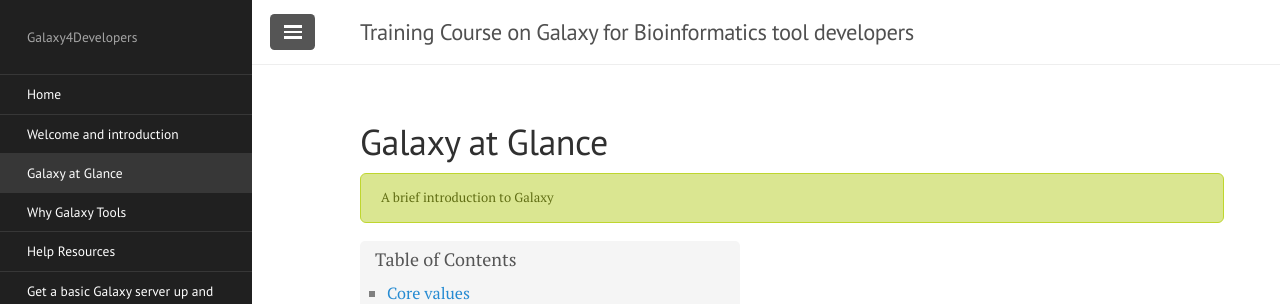
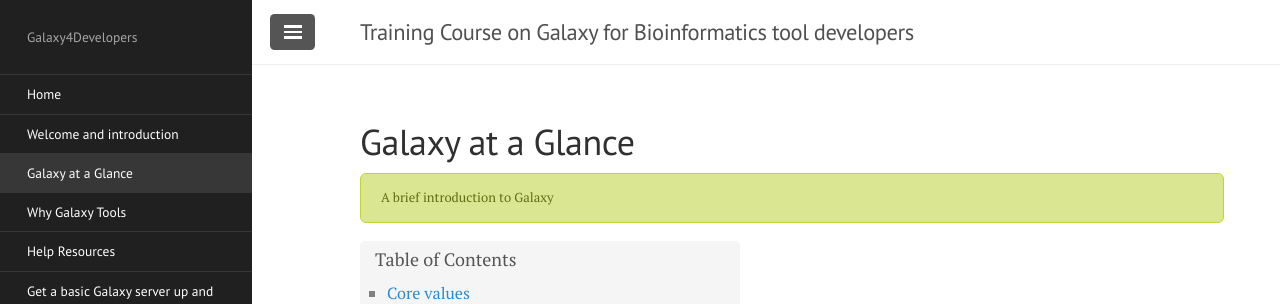
Before and after one commit to crs4/Galaxy4Developers, a Jekyll site: the page built from lectures/02.galaxy_at_glance.md, in a window 1280 px wide and 900 px high. Shown: the top 304 px of the window. Built offline with Jekyll 4.4.1, drawn with Linux system fonts in a browser that asks for light colours; nearby versions of some CDN libraries.

Commit message:
Fix typos

```diff
--- a/lectures/02.galaxy_at_glance.md
+++ b/lectures/02.galaxy_at_glance.md
@@ -1,13 +1,13 @@
 ---
 layout: page
-title: Galaxy at Glance
+title: Galaxy at a Glance
 summary: "A brief introduction to Galaxy"
 ---
 
 # Galaxy at a Glance
 
 ---
-[![Galaxy]({{site.url}}images/galaxy_logo_25percent_transparent.png)](https://galaxyproject.org/)
+[![Galaxy]({{site.url}}/images/galaxy_logo_25percent_transparent.png)](https://galaxyproject.org/)
 
 - **Web-based** platform for computational biomedical research
   - Developed at Penn State, Johns Hopkins and G. Washington universities with substantial outside contributions
```
